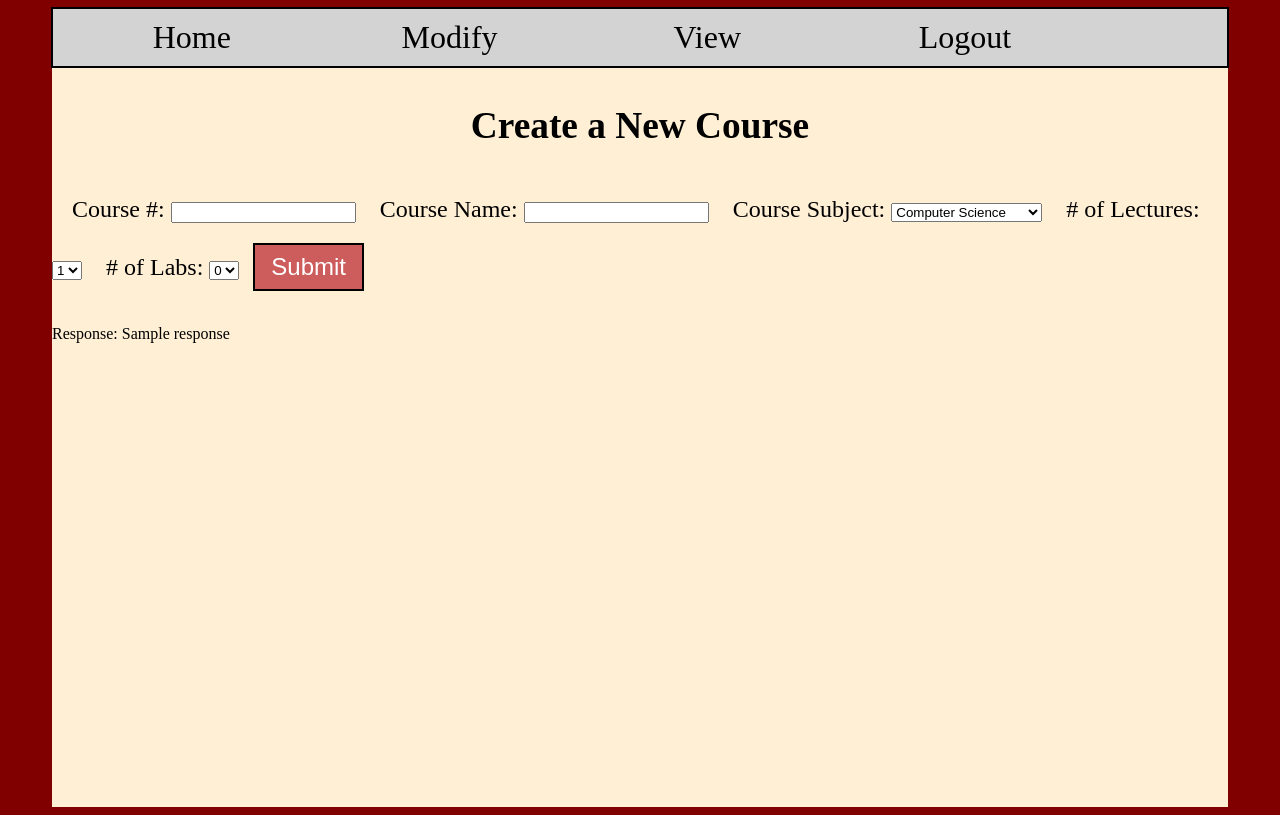
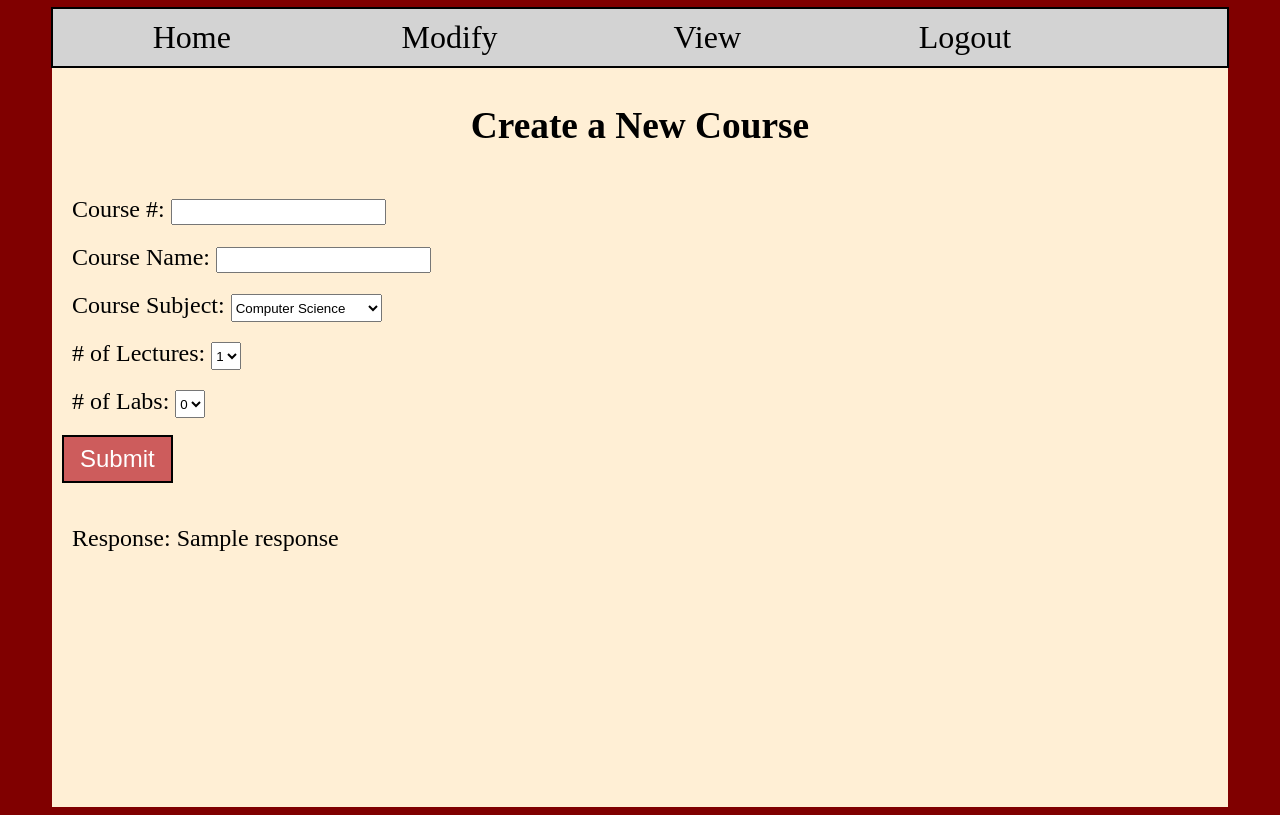
Before and after one commit to kmlacasse/webproject, a Django app: template templates/taapp/create_course.html in a window 1280 px wide. Run offline with Django 3.2, Linux system fonts and the light colour scheme; the template is opened without the code that fills it: most values are stand-ins (such as "Sample title", 1, 10 or a date in 2020).

Commit message:
Update create_course.html

```diff
--- a/templates/taapp/create_course.html
+++ b/templates/taapp/create_course.html
@@ -2,16 +2,16 @@
 {% block content %}
  <p class="modifyButtonTitle">Create a New Course</p>
     <form action="create_course.html" method="post"> {% csrf_token %}
-        <p class="formText">Course #: <input type="text" name="courseNum"></p>
-        <p class="formText">Course Name: <input type="text" name="courseName"></p>
-        <p class="formText">Course Subject: <select name="courseSub" class="createCourseSelect"></p>
+        <p class="formText">Course #: <input type="text" class="textInput" name="courseNum"></p><br>
+        <p class="formText">Course Name: <input type="text" class="textInput" name="courseName"></p><br>
+        <p class="formText">Course Subject: <select name="courseSub" class="selectDropdown"></p><br>
             <option value="01">Computer Science</option>
             <option value="02">Electrical Engineering</option>
             <option value="03">Math</option>
             <option value="04">Biology</option>
             <option value="05">Chemistry</option>
-                </select></p>
-        <p class="formText"># of Lectures: <select name="lectureNum" class="createCourseSelect">
+                </select></p><br>
+        <p class="formText"># of Lectures: <select name="lectureNum" class="selectDropdown">
             <option value="1">1</option>
             <option value="2">2</option>
             <option value="3">3</option>
@@ -21,8 +21,8 @@
             <option value="7">7</option>
             <option value="8">8</option>
             <option value="9">9</option>
-                </select></p>
-        <p class="formText"># of Labs: <select name="labNum" class="createCourseSelect">
+                </select></p><br>
+        <p class="formText"># of Labs: <select name="labNum" class="selectDropdown">
             <option value="0">0</option>
             <option value="1">1</option>
             <option value="2">2</option>
@@ -33,10 +33,9 @@
             <option value="7">7</option>
             <option value="8">8</option>
             <option value="9">9</option>
-            </select></p>
+            </select></p><br>
         <input type="submit" class="submitModifyButton" value="Submit">
     </form><br>
 
-    <p class=responseField">Response: {{ response }}</p>
-
+    <p class="responseText">Response: {{ response }}</p>
 {%  endblock content %}
```
